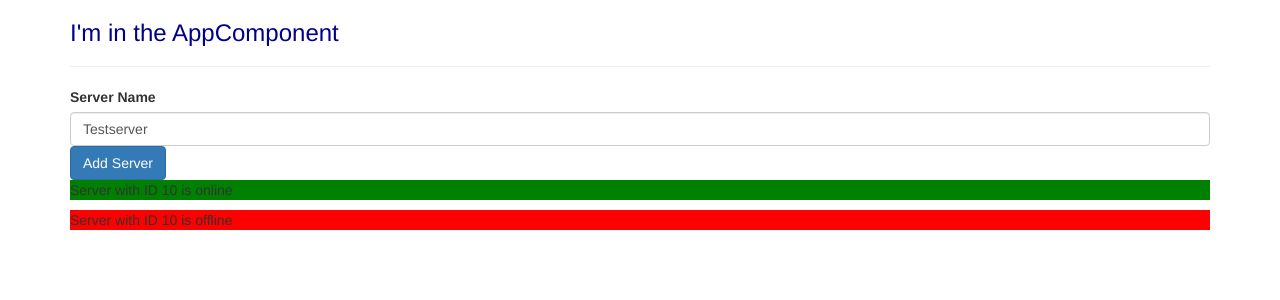
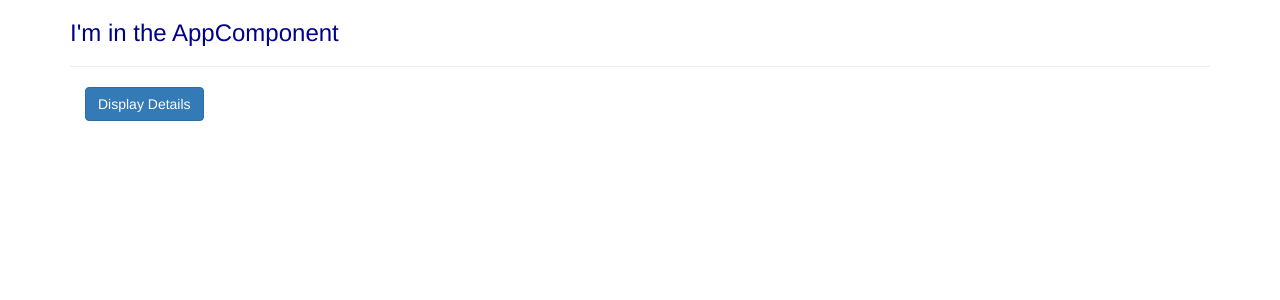
Before and after one commit to genchevv/Angular-4-Basics, an Angular app: page / in a window 1280 px wide. Shown: the top 300 px of the page. Built offline with nearby package versions, Linux system fonts and the light colour scheme.

Commit message:
Finished the third assignment (Directives)

```diff
--- a/src/app/server/server.component.html
+++ b/src/app/server/server.component.html
@@ -1 +1,5 @@
-<p [ngStyle]="{backgroundColor: getColor()}">{{ 'Server' }} with ID {{ serverID }} is {{ getServerStatus() }}</p>
+<p
+	[ngStyle]="{backgroundColor: getColor()}"
+	[ngClass]="{online: serverStatus === 'online'}">
+	{{ 'Server' }} with ID {{ serverID }} is {{ getServerStatus() }}
+</p>
--- a/src/app/servers/servers.component.css
+++ b/src/app/servers/servers.component.css
@@ -0,0 +1,3 @@
+.white-text {
+	color: white;
+}
--- a/src/app/servers/servers.component.html
+++ b/src/app/servers/servers.component.html
@@ -1,4 +1,4 @@
-<label>Server Name</label>
+<!-- <label>Server Name</label>
 
 <input
 	type="text"
@@ -12,5 +12,17 @@
 
 <p *ngIf="serverCreated">Server was created, server name is {{serverName}}</p>
 
-<app-server></app-server>
-<app-server></app-server>
+<app-server *ngFor="let server of servers"></app-server> -->
+
+
+<div class="container">
+	<button class="btn btn-primary" (click)="toggle()">Display Details</button>
+	<p *ngIf="buttonClickedFlag">Secret Password</p>
+
+	<p
+		*ngFor="let index of clicks"
+		[ngStyle]="{backgroundColor: getBackground(index)}"
+		[ngClass]="{'white-text': atLeastFive(index)}">
+		{{index}}
+	</p>
+</div>
--- a/src/app/servers/servers.component.ts
+++ b/src/app/servers/servers.component.ts
@@ -10,6 +10,10 @@ export class ServersComponent implements OnInit {
   serverCreationStatus = "No server was created!";
   serverName = "Testserver";
   serverCreated = false;
+  servers = ['TestServer', 'TestServer 2'];
+
+  clicks = [];
+  buttonClickedFlag = false;
 
   constructor() {
   	setTimeout(() => {
@@ -20,8 +24,22 @@ export class ServersComponent implements OnInit {
   ngOnInit() {
   }
 
+  toggle() {
+    this.clicks.push(this.clicks.length + 1);
+    this.buttonClickedFlag = !this.buttonClickedFlag;
+  }
+
+  getBackground(index) {
+    return index >= 5 ? 'blue' : 'white';
+  }
+
+  atLeastFive(index) {
+    return index >= 5 ? true : false;
+  }
+
   onCreateServer() {
     this.serverCreated = true;
+    this.servers.push(this.serverName);
     this.serverCreationStatus = "Server was created! Name is " + this.serverName;
   }
 
```
